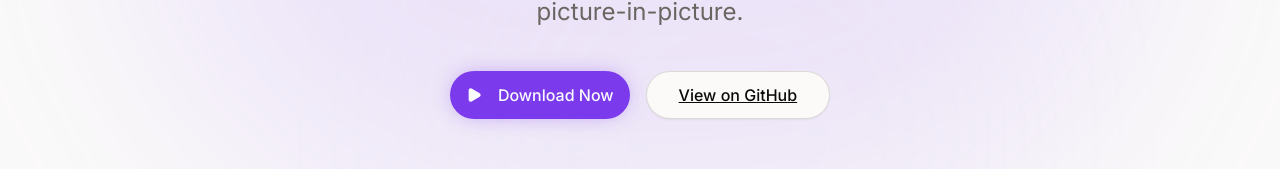
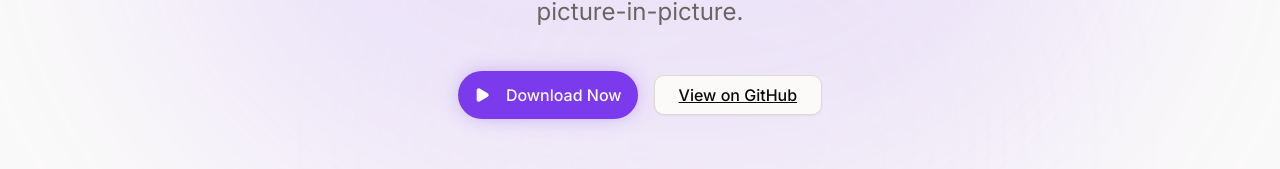
Before and after one commit to 7lilnewbie/mpvWebsite, a Next.js app: page / in a window 1280 px wide. Shown: the part 468-637 px from the top of the page. Built offline with nearby package versions, Linux system fonts and the light colour scheme; no server answers.

Commit message:
Update hero.tsx

```diff
--- a/components/sections/hero.tsx
+++ b/components/sections/hero.tsx
@@ -109,7 +109,7 @@ export function HeroSection({ version }: { version?: string }) {
           <Button
             size="lg"
             variant="outline"
-            className="h-12 px-8 text-base text-foreground underline rounded-full transition-all duration-300"
+            className="text-base text-foreground underline hover:opacity-70 transition-opacity duration-300"
             onClick={() => window.open(siteConfig.links.github, "_blank")}
           >
             View on GitHub
@@ -120,8 +120,8 @@ export function HeroSection({ version }: { version?: string }) {
        <motion.img
          variants={itemVariants}
          src="/player.png"
-         alt="Hero Image"
-         className="max-w-screen-md w-full rounded-lg shadow-lg"
+         alt="MpvEx Player Image"
+         className="mt-0 max-w-screen-md w-full rounded-lg shadow-lg"
        >
      </motion.img>
 
```
